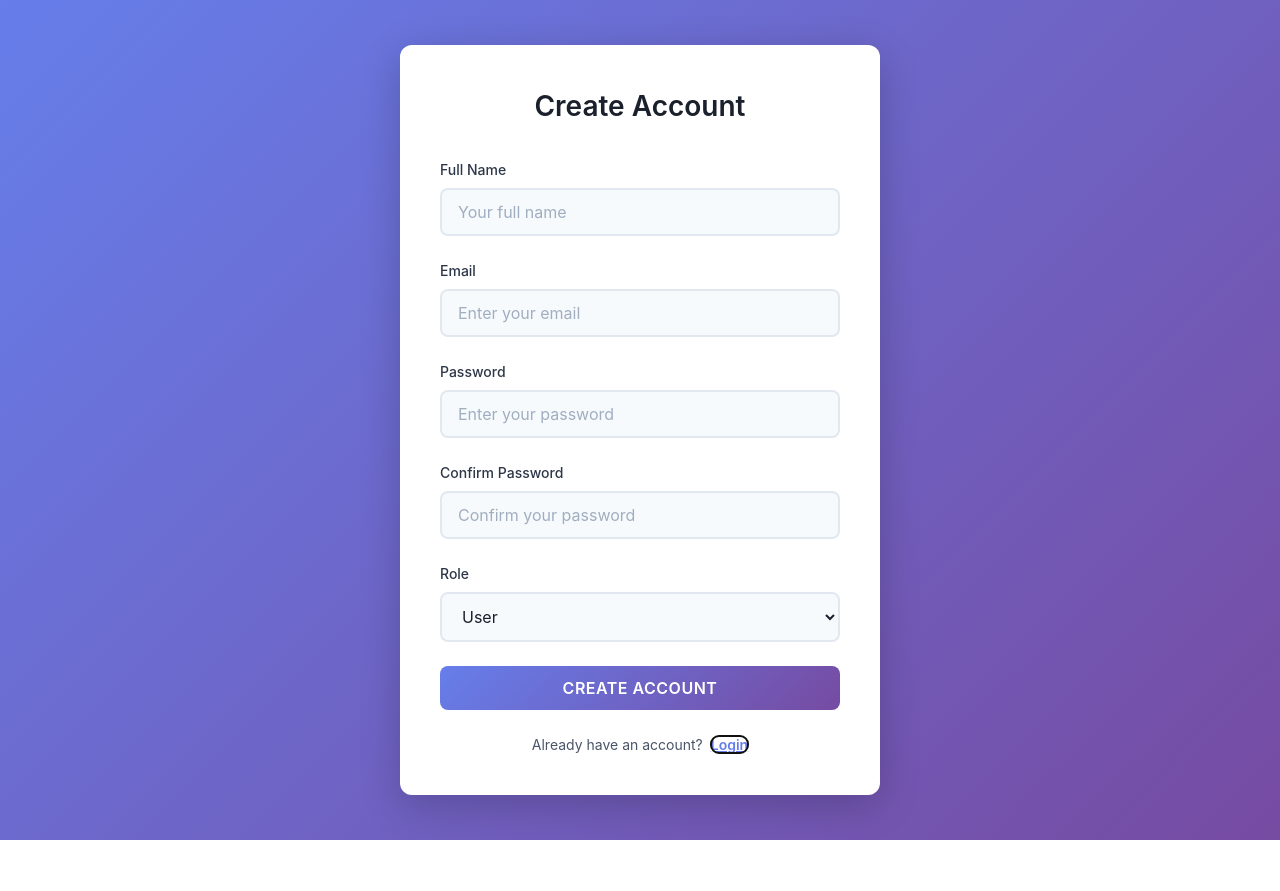
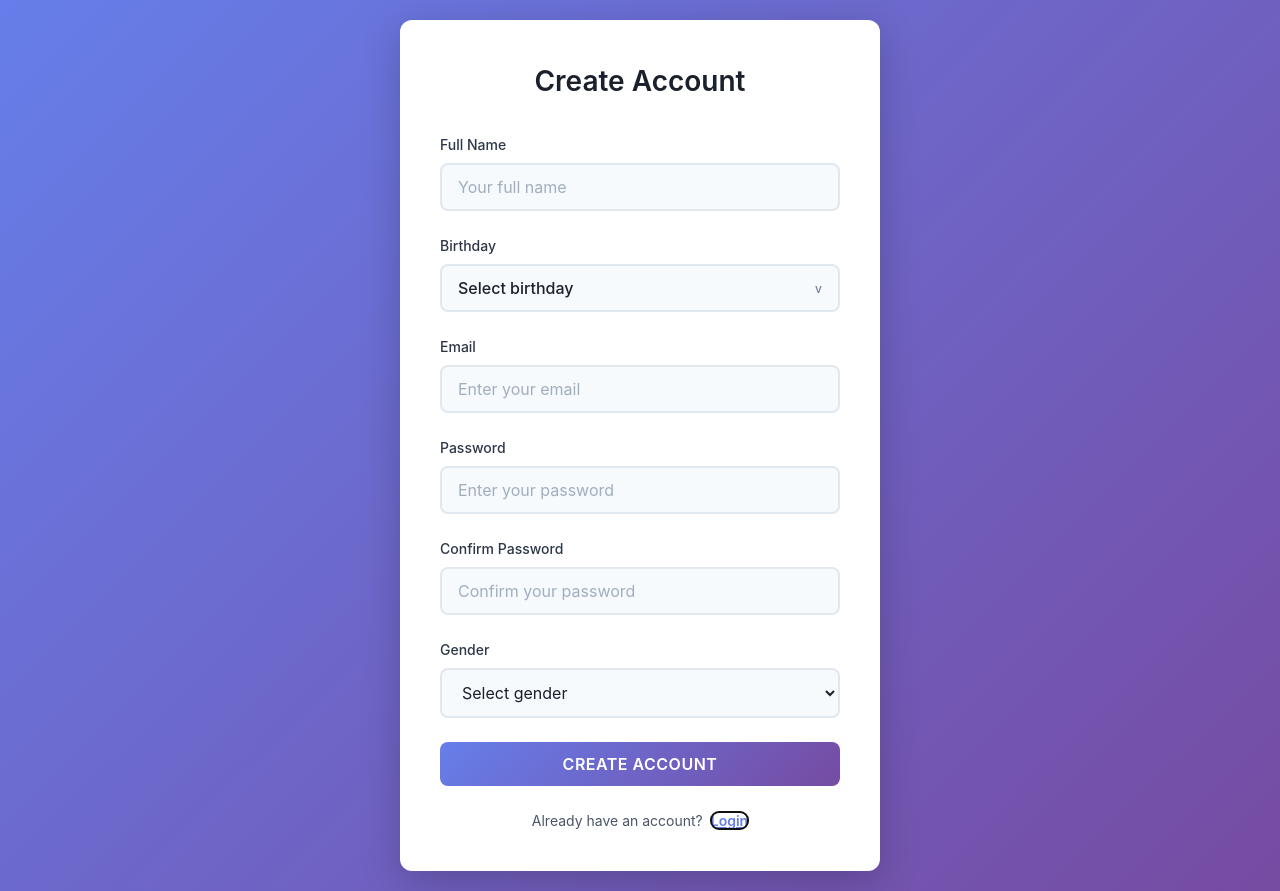
Before and after one commit to VisnevschiV/family-hub-front, a React (Vite) app: page /login in a window 1280 px wide. Both pictures are taken after a click on the button "Sign Up". Before the commit the page ends 840 px from the top, so only its background shows below. Built offline with nearby package versions, Linux system fonts and the light colour scheme.

Commit message:
register is a succes

```diff
--- a/package.json
+++ b/package.json
@@ -11,6 +11,7 @@
   },
   "dependencies": {
     "date-fns": "^4.1.0",
+    "react-day-picker": "^9.7.0",
     "react": "^19.2.0",
     "react-dom": "^19.2.0",
     "react-router-dom": "^7.13.0"
--- a/src/Components/LoginForm.css
+++ b/src/Components/LoginForm.css
@@ -71,6 +71,44 @@
     color: #a0aec0;
 }
 
+.loginForm__dateWrapper {
+    position: relative;
+}
+
+.loginForm__dateTrigger {
+    display: inline-flex;
+    align-items: center;
+    justify-content: space-between;
+    cursor: pointer;
+    background-color: #f7fafc;
+    text-align: left;
+}
+
+.loginForm__dateTrigger::after {
+    content: "v";
+    font-size: 12px;
+    color: #718096;
+    margin-left: 8px;
+}
+
+.loginForm__datePopover {
+    position: absolute;
+    top: calc(100% + 8px);
+    left: 0;
+    z-index: 10;
+    background: white;
+    border: 1px solid #e2e8f0;
+    border-radius: 12px;
+    padding: 12px;
+    box-shadow: 0 12px 30px rgba(15, 23, 42, 0.18);
+}
+
+.rdp {
+    --rdp-accent-color: #667eea;
+    --rdp-background-color: #eef2ff;
+    font-family: inherit;
+}
+
 /* Style option items in select */
 .loginForm__input option {
     background-color: white;
@@ -86,6 +124,16 @@
     margin-bottom: 24px;
     font-size: 14px;
     border-left: 4px solid #c53030;
+}
+
+.loginForm__success {
+    background-color: #c6f6d5;
+    color: #2f855a;
+    padding: 12px 16px;
+    border-radius: 8px;
+    margin-bottom: 24px;
+    font-size: 14px;
+    border-left: 4px solid #2f855a;
 }
 
 .loginForm__submitBtn {
--- a/src/Components/LoginForm.jsx
+++ b/src/Components/LoginForm.jsx
@@ -1,5 +1,8 @@
 import { useState } from "react";
+import { DayPicker } from "react-day-picker";
+import { format } from "date-fns";
 import { tryLogin, tryRegister } from "../api/auth.js";
+import "react-day-picker/style.css";
 import "./LoginForm.css";
 
 function LoginForm({ onLoginSuccess }) {
@@ -7,14 +10,18 @@ function LoginForm({ onLoginSuccess }) {
     const [password, setPassword] = useState("");
     const [confirmPassword, setConfirmPassword] = useState("");
     const [name, setName] = useState("");
-    const [role, setRole] = useState("USER");
+    const [birthdayDate, setBirthdayDate] = useState(null);
+    const [isBirthdayOpen, setIsBirthdayOpen] = useState(false);
+    const [gender, setGender] = useState("");
     const [loading, setLoading] = useState(false);
     const [error, setError] = useState("");
+    const [successMessage, setSuccessMessage] = useState("");
     const [isRegister, setIsRegister] = useState(false);
 
     async function handleSubmit(e) {
         e.preventDefault();
         setError("");
+        setSuccessMessage("");
 
         // Validate for register mode
         if (isRegister) {
@@ -24,6 +31,14 @@ function LoginForm({ onLoginSuccess }) {
             }
             if (!name.trim()) {
                 setError("Name is required");
+                return;
+            }
+            if (!birthdayDate) {
+                setError("Birthday is required");
+                return;
+            }
+            if (!gender) {
+                setError("Gender is required");
                 return;
             }
         }
@@ -37,12 +52,15 @@ function LoginForm({ onLoginSuccess }) {
 
         try {
             if (isRegister) {
-                await tryRegister(email, password, name, role);
+                const formattedBirthday = birthdayDate ? format(birthdayDate, "yyyy-MM-dd") : "";
+                await tryRegister(email, password, name, formattedBirthday, gender);
+                setSuccessMessage("Account created successfully. Please log in.");
+                setIsRegister(false);
+                setConfirmPassword("");
             } else {
                 await tryLogin(email, password);
+                onLoginSuccess();
             }
-            // Token + expiry are stored in tryLogin() or tryRegister()
-            onLoginSuccess();
         } catch (err) {
             console.error(err);
             setError(err.message || (isRegister ? "Registration failed" : "Invalid email or password"));
@@ -71,6 +89,41 @@ function LoginForm({ onLoginSuccess }) {
                                 required
                                 disabled={loading}
                             />
+                        </label>
+                    </div>
+                )}
+
+                {isRegister && (
+                    <div className="loginForm__fieldGroup">
+                        <label className="loginForm__label">
+                            <span className="loginForm__labelText">Birthday</span>
+                            <div className="loginForm__dateWrapper">
+                                <button
+                                    type="button"
+                                    className="loginForm__input loginForm__dateTrigger"
+                                    onClick={() => setIsBirthdayOpen((open) => !open)}
+                                    disabled={loading}
+                                    aria-haspopup="dialog"
+                                    aria-expanded={isBirthdayOpen}
+                                >
+                                    {birthdayDate ? format(birthdayDate, "yyyy-MM-dd") : "Select birthday"}
+                                </button>
+                                {isBirthdayOpen && (
+                                    <div className="loginForm__datePopover" role="dialog" aria-label="Choose birthday">
+                                        <DayPicker
+                                            mode="single"
+                                            selected={birthdayDate}
+                                            onSelect={(date) => {
+                                                setBirthdayDate(date ?? null);
+                                                setIsBirthdayOpen(false);
+                                            }}
+                                            captionLayout="dropdown"
+                                            fromYear={new Date().getFullYear() - 120}
+                                            toYear={new Date().getFullYear()}
+                                        />
+                                    </div>
+                                )}
+                            </div>
                         </label>
                     </div>
                 )}
@@ -127,16 +180,20 @@ function LoginForm({ onLoginSuccess }) {
 
                         <div className="loginForm__fieldGroup">
                             <label className="loginForm__label">
-                                <span className="loginForm__labelText">Role</span>
+                                <span className="loginForm__labelText">Gender</span>
                                 <select
                                     className="loginForm__input"
-                                    value={role}
-                                    onChange={(e) => setRole(e.target.value)}
+                                    value={gender}
+                                    onChange={(e) => setGender(e.target.value)}
                                     required
                                     disabled={loading}
                                 >
-                                    <option value="USER">User</option>
-                                    <option value="ADMIN">Admin</option>
+                                    <option value="" disabled>
+                                        Select gender
+                                    </option>
+                                    <option value="MALE">Male</option>
+                                    <option value="FEMALE">Female</option>
+                                    <option value="OTHER">Other</option>
                                 </select>
                             </label>
                         </div>
@@ -144,6 +201,7 @@ function LoginForm({ onLoginSuccess }) {
                 )}
 
                 {error && <div className="loginForm__error">{error}</div>}
+                {successMessage && <div className="loginForm__success">{successMessage}</div>}
 
                 <button
                     type="submit"
@@ -161,9 +219,12 @@ function LoginForm({ onLoginSuccess }) {
                         onClick={() => {
                             setIsRegister(!isRegister);
                             setError("");
+                            setSuccessMessage("");
                             setConfirmPassword("");
                             setName("");
-                            setRole("USER");
+                            setBirthdayDate(null);
+                            setIsBirthdayOpen(false);
+                            setGender("");
                         }}
                         disabled={loading}
                     >
--- a/src/api/auth.js
+++ b/src/api/auth.js
@@ -74,17 +74,23 @@ export function getAuthHeader() {
 /**
  * REGISTER
  * POST /auth/register
- * Body: { email, password, name, role }
- * Success: { token, ttlSeconds } (auto-login on registration)
+ * Body: { email, password, name, birthday, gender }
+ * Success: account created (login happens separately)
  */
-export async function tryRegister(email, password, name, role) {
+export async function tryRegister(email, password, name, birthday, gender) {
+    console.log("[auth] register body", { email, password, name, birthday, gender });
     const response = await fetch(`${API_BASE_URL}/register`, {
         method: "POST",
         headers: {
             "Content-Type": "application/json",
         },
-        body: JSON.stringify({ email, password, name, role }),
+        body: JSON.stringify({ email, password, name, birthday, gender }),
     });
+
+    const text = await response.text();
+    console.log("status", response.status);
+    console.log("body", text);
+
 
     if (!response.ok) {
         let errorMessage = "Registration failed";
@@ -119,25 +125,12 @@ export async function tryRegister(email, password, name, role) {
         throw new Error(errorMessage);
     }
 
-    let data;
     try {
-        data = await response.json(); // { token, ttlSeconds }
-    } catch (err) {
-        logAuthError("register:invalid-json", {
-            status: response.status,
-            statusText: response.statusText,
-        });
-        throw new Error("Invalid response from server - expected JSON");
+        return await response.json();
+    } catch {
+        // Some backends return empty body on success; allow that.
+        return null;
     }
-
-    if (!data.token || typeof data.ttlSeconds !== "number") {
-        throw new Error("Invalid registration response from server");
-    }
-
-    // Persist token + expiry (include refresh token if provided)
-    storeToken(data.token, data.ttlSeconds, data.refreshToken, data.refreshTtlSeconds);
-
-    return data;
 }
 
 /**
```
Also changed, not shown: 1 other file (tests, documents, lock files or other folders).
